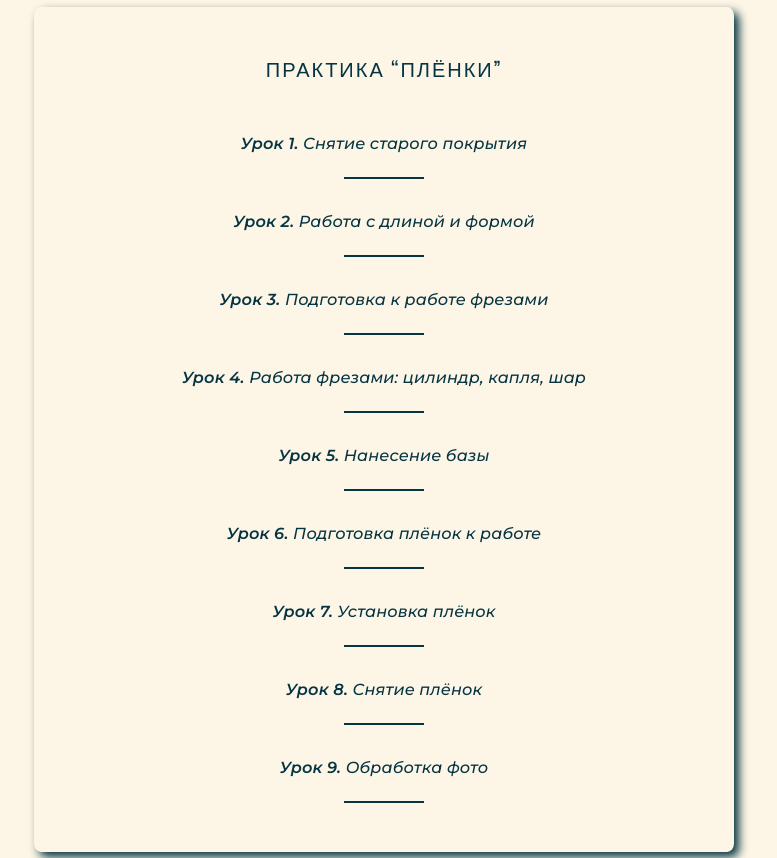
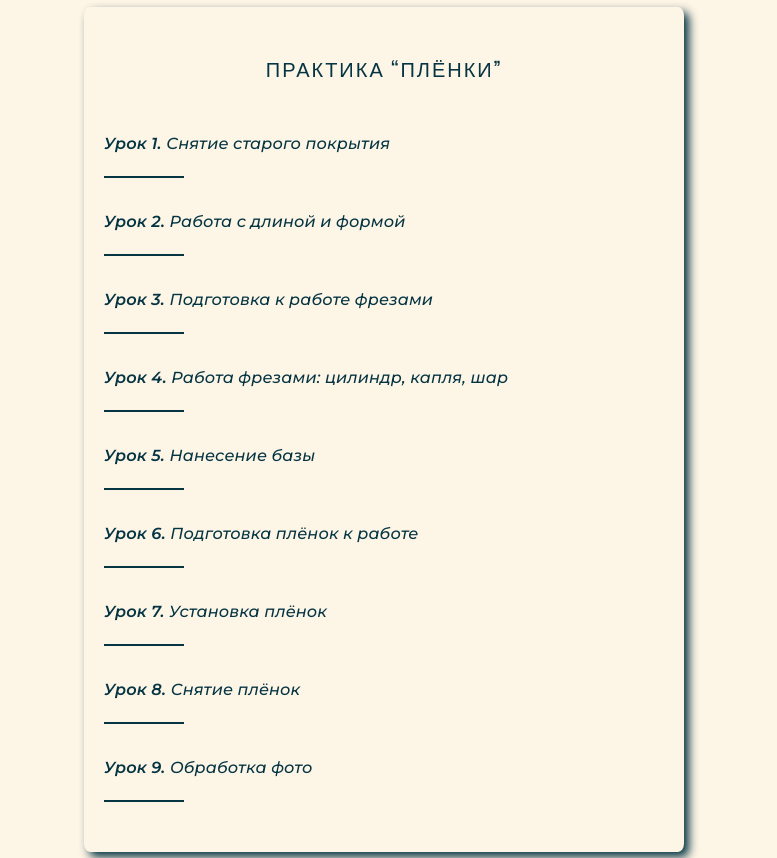
Before and after one commit to TonyFinder/Pedicure-master, a React (Create React App) app: page / in a window 1280 px wide. Shown: the part 4080-4938 px from the top of the page, without its empty margins (256-1033 px from the left). Built offline with nearby package versions, Linux system fonts and the light colour scheme.

Commit message:
Wraps online starts developing

```diff
--- a/src/components/Online/Program/Program.module.scss
+++ b/src/components/Online/Program/Program.module.scss
@@ -5,19 +5,23 @@
   @include componentContainer;
   flex-direction: column;
   text-align: center;
+
   .title {
     @include fontTitle;
   }
 
   .innerContainer {
     @include innerContainerWithShadow;
-    width: 70%;
-    @media (max-width: 800px) {
-      width: 80%;
-    }
-    @media (max-width: 700px) {
+    width: 600px;
+    @media (max-width: 650px) {
       width: 95%;
     }
+    //@media (max-width: 800px) {
+    //  width: 80%;
+    //}
+    //@media (max-width: 700px) {
+    //  width: 95%;
+    //}
     .innerBlock {
       .practiceTitle {
         @include fontTitleForInnerBlock;
@@ -33,9 +37,10 @@
           position: relative;
           @include fontDescription;
           font-weight: 500;
-            text-align: center;
+          text-align: left;
           font-style: italic;
           margin: 50px 0;
+          //border: 1px solid red;
           @media (max-width: 450px) {
             font-size: 14px;
           }
@@ -44,12 +49,14 @@
             position: absolute;
             content: '';
             bottom: -20px;
-              left: 50%;
+            //left: 50%;
+            left: 0;
             width: 80px;
             height: 2px;
             background-color: $secondaryColor;
-              transform: translate(-50%, 50%);
+            //transform: translate(-50%, 50%);
           }
+
           span {
             font-weight: 600;
           }
```
Also changed, not shown: src/components/Online/Program/Program.tsx (+0 -10 lines). Lines whose indentation alone changed are shown as unchanged.
